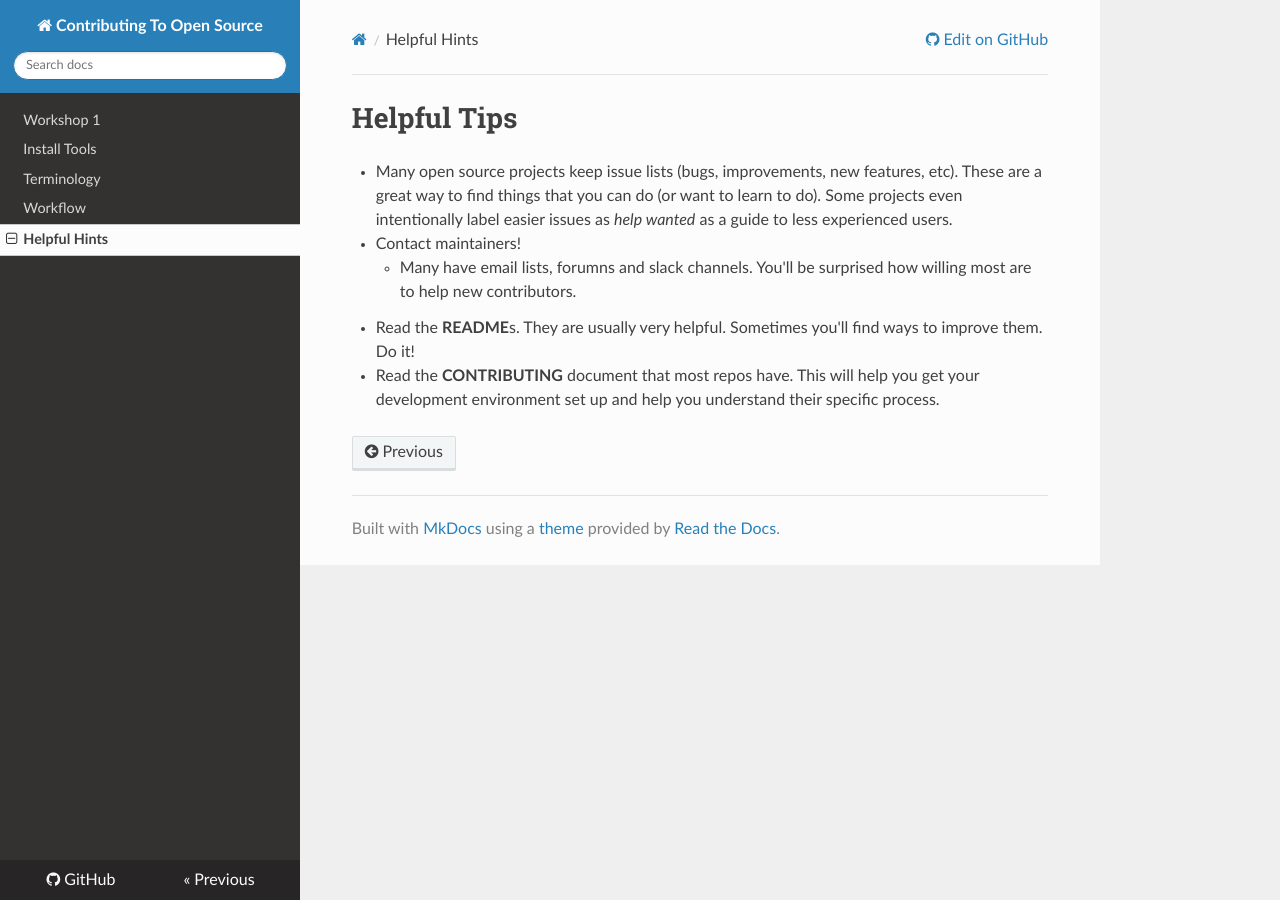
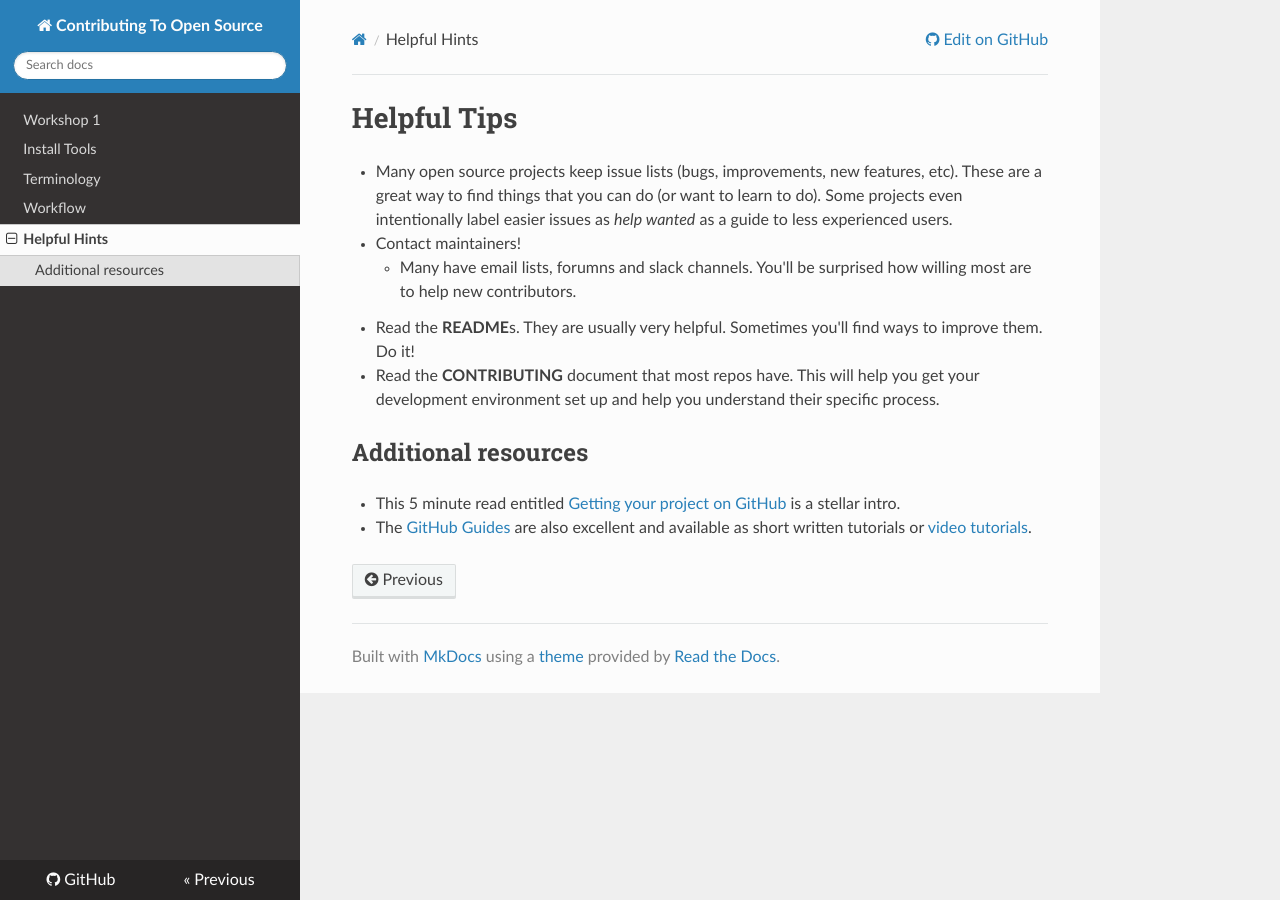
Before and after one commit to HealthCatalyst/contributing-to-open-source, an MkDocs documentation site: the page built from docs/helpful_hints.md, in a window 1280 px wide. Built offline with MkDocs 1.6.1, drawn with Linux system fonts in a browser that asks for light colours; nearby versions of some CDN libraries; old or Windows-style settings are respelled for this version of MkDocs.

Commit message:
added resources to hints page

```diff
--- a/docs/helpful_hints.md
+++ b/docs/helpful_hints.md
@@ -5,3 +5,8 @@
     + Many have email lists, forumns and slack channels. You'll be surprised how willing most are to help new contributors.
 - Read the **README**s. They are usually very helpful. Sometimes you'll find ways to improve them. Do it!
 - Read the **CONTRIBUTING** document that most repos have. This will help you get your development environment set up and help you understand their specific process.
+
+## Additional resources
+
+- This 5 minute read entitled [Getting your project on GitHub](https://guides.github.com/introduction/getting-your-project-on-github/) is a stellar intro.
+- The [GitHub Guides](https://guides.github.com/) are also excellent and available as short written tutorials or [video tutorials](https://www.youtube.com/githubguides).
```
